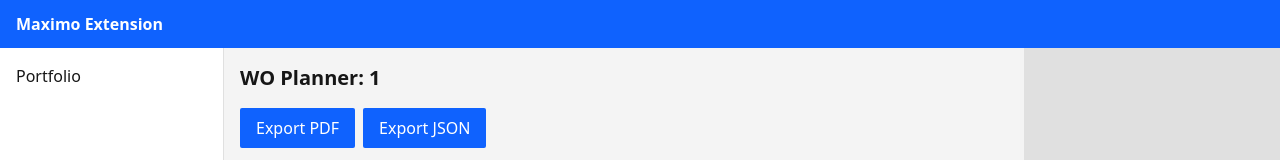
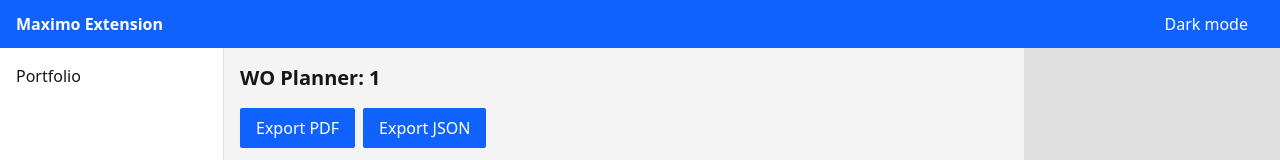
Before and after one commit to dorko-dorkus/loto, a Next.js app in the folder apps/maximo-extension-ui/: page /planner/1 in a window 1280 px wide. Shown: the top 160 px of the page. Built offline with nearby package versions, Linux system fonts and the light colour scheme; no server answers.

Commit message:
feat: add accessible theme toggle and aria improvements

```diff
--- a/apps/maximo-extension-ui/src/app/layout.tsx
+++ b/apps/maximo-extension-ui/src/app/layout.tsx
@@ -1,13 +1,15 @@
 import type { ReactNode } from 'react';
 import '../styles/globals.css';
+import ThemeToggle from '../components/ThemeToggle';
 
 export default function RootLayout({ children }: { children: ReactNode }) {
   return (
     <html lang="en" className="h-full">
       <body className="min-h-screen">
         <div className="flex min-h-screen flex-col">
-          <header className="flex h-12 items-center bg-[var(--mxc-topbar-bg)] px-4 text-[var(--mxc-topbar-fg)]">
+          <header className="flex h-12 items-center justify-between bg-[var(--mxc-topbar-bg)] px-4 text-[var(--mxc-topbar-fg)]">
             <span className="font-semibold">Maximo Extension</span>
+            <ThemeToggle />
           </header>
           <div className="flex flex-1 overflow-hidden">
             <nav className="w-56 shrink-0 border-r border-[var(--mxc-border)] bg-[var(--mxc-nav-bg)] p-4 text-[var(--mxc-nav-fg)]">
--- a/apps/maximo-extension-ui/src/components/Button.tsx
+++ b/apps/maximo-extension-ui/src/components/Button.tsx
@@ -8,8 +8,9 @@
 export default function Button({ className, ...props }: ButtonProps) {
   return (
     <button
+      type="button"
       className={clsx(
-        'rounded-[var(--mxc-radius-sm)] bg-[var(--mxc-topbar-bg)] px-4 py-2 text-[var(--mxc-topbar-fg)] shadow-[var(--mxc-shadow-sm)]',
+        'rounded-[var(--mxc-radius-sm)] bg-[var(--mxc-topbar-bg)] px-4 py-2 text-[var(--mxc-topbar-fg)] shadow-[var(--mxc-shadow-sm)] focus-visible:outline focus-visible:outline-2 focus-visible:outline-offset-2 focus-visible:outline-[var(--mxc-topbar-bg)]',
         className
       )}
       {...props}
--- a/apps/maximo-extension-ui/src/components/ConflictsList.tsx
+++ b/apps/maximo-extension-ui/src/components/ConflictsList.tsx
@@ -43,7 +43,9 @@
           </li>
         ))}
       </ul>
-      <button onClick={handleRecommend}>Select recommended set</button>
+      <button type="button" aria-label="Select recommended set" onClick={handleRecommend}>
+        Select recommended set
+      </button>
     </div>
   );
 }
--- a/apps/maximo-extension-ui/src/components/Exports.tsx
+++ b/apps/maximo-extension-ui/src/components/Exports.tsx
@@ -41,8 +41,12 @@
 
   return (
     <div className="mb-4 flex items-center space-x-2">
-      <Button onClick={() => handleExport('pdf')}>Export PDF</Button>
-      <Button onClick={() => handleExport('json')}>Export JSON</Button>
+      <Button aria-label="Export PDF" onClick={() => handleExport('pdf')}>
+        Export PDF
+      </Button>
+      <Button aria-label="Export JSON" onClick={() => handleExport('json')}>
+        Export JSON
+      </Button>
       {hash && <span>Hash: {hash}</span>}
       {seed && <span>Seed: {seed}</span>}
     </div>
--- a/apps/maximo-extension-ui/src/components/MaterialsPanel.tsx
+++ b/apps/maximo-extension-ui/src/components/MaterialsPanel.tsx
@@ -16,7 +16,11 @@
   return (
     <div className="flex flex-col gap-4">
       <div className="overflow-hidden rounded-[var(--mxc-radius-md)] border border-[var(--mxc-border)]">
-        <table className="min-w-full divide-y divide-[var(--mxc-border)] text-sm">
+        <table
+          aria-label="Materials"
+          tabIndex={0}
+          className="min-w-full divide-y divide-[var(--mxc-border)] text-sm focus-visible:outline focus-visible:outline-2 focus-visible:outline-offset-2 focus-visible:outline-[var(--mxc-border)]"
+        >
           <thead className="bg-[var(--mxc-bg)]">
             <tr>
               <th scope="col" className="px-4 py-2 text-left font-medium">
--- /dev/null
+++ b/apps/maximo-extension-ui/src/components/ThemeToggle.tsx
@@ -0,0 +1,26 @@
+'use client';
+
+import { useEffect, useState } from 'react';
+import Button from './Button';
+
+export default function ThemeToggle() {
+  const [theme, setTheme] = useState<'light' | 'dark'>(() => {
+    if (typeof window !== 'undefined') {
+      const stored = localStorage.getItem('theme');
+      if (stored === 'light' || stored === 'dark') return stored;
+      return window.matchMedia('(prefers-color-scheme: dark)').matches ? 'dark' : 'light';
+    }
+    return 'light';
+  });
+
+  useEffect(() => {
+    document.documentElement.dataset.theme = theme;
+    localStorage.setItem('theme', theme);
+  }, [theme]);
+
+  return (
+    <Button aria-label="Toggle dark mode" onClick={() => setTheme(theme === 'dark' ? 'light' : 'dark')}>
+      {theme === 'dark' ? 'Light mode' : 'Dark mode'}
+    </Button>
+  );
+}
--- a/apps/maximo-extension-ui/src/styles/theme-maximo.css
+++ b/apps/maximo-extension-ui/src/styles/theme-maximo.css
@@ -1,4 +1,7 @@
-:root {
+/* Light theme (default) */
+:root,
+[data-theme="light"] {
+  color-scheme: light;
   /* Palette */
   --mxc-bg: #f4f4f4;
   --mxc-fg: #161616;
@@ -16,9 +19,9 @@
   --mxc-radius-lg: 8px;
 
   /* Shadows */
-  --mxc-shadow-sm: 0 1px 2px rgba(0,0,0,0.1);
-  --mxc-shadow-md: 0 2px 4px rgba(0,0,0,0.1);
-  --mxc-shadow-lg: 0 4px 8px rgba(0,0,0,0.1);
+  --mxc-shadow-sm: 0 1px 2px rgba(0, 0, 0, 0.1);
+  --mxc-shadow-md: 0 2px 4px rgba(0, 0, 0, 0.1);
+  --mxc-shadow-lg: 0 4px 8px rgba(0, 0, 0, 0.1);
 
   /* Chips */
   --mxc-chip-bg: #e0e0e0;
@@ -26,7 +29,10 @@
   --mxc-chip-radius: 16px;
 }
 
+/* Dark theme */
+[data-theme="dark"],
 .dark {
+  color-scheme: dark;
   --mxc-bg: #161616;
   --mxc-fg: #f4f4f4;
   --mxc-topbar-bg: #393939;
@@ -39,3 +45,21 @@
   --mxc-chip-bg: #393939;
   --mxc-chip-fg: #f4f4f4;
 }
+
+/* Respect system preference unless explicitly set */
+@media (prefers-color-scheme: dark) {
+  :root:not([data-theme]) {
+    color-scheme: dark;
+    --mxc-bg: #161616;
+    --mxc-fg: #f4f4f4;
+    --mxc-topbar-bg: #393939;
+    --mxc-topbar-fg: #f4f4f4;
+    --mxc-nav-bg: #262626;
+    --mxc-nav-fg: #f4f4f4;
+    --mxc-drawer-bg: #393939;
+    --mxc-drawer-fg: #f4f4f4;
+    --mxc-border: #525252;
+    --mxc-chip-bg: #393939;
+    --mxc-chip-fg: #f4f4f4;
+  }
+}
```
Also changed, not shown: 2 other files (tests, documents, lock files or other folders).
